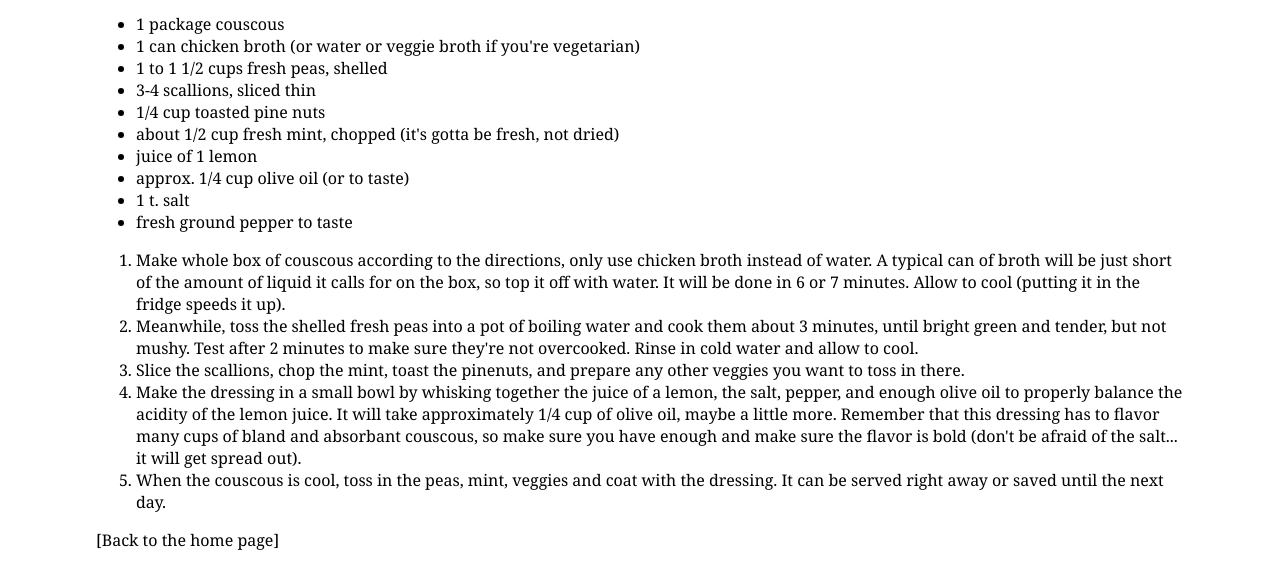
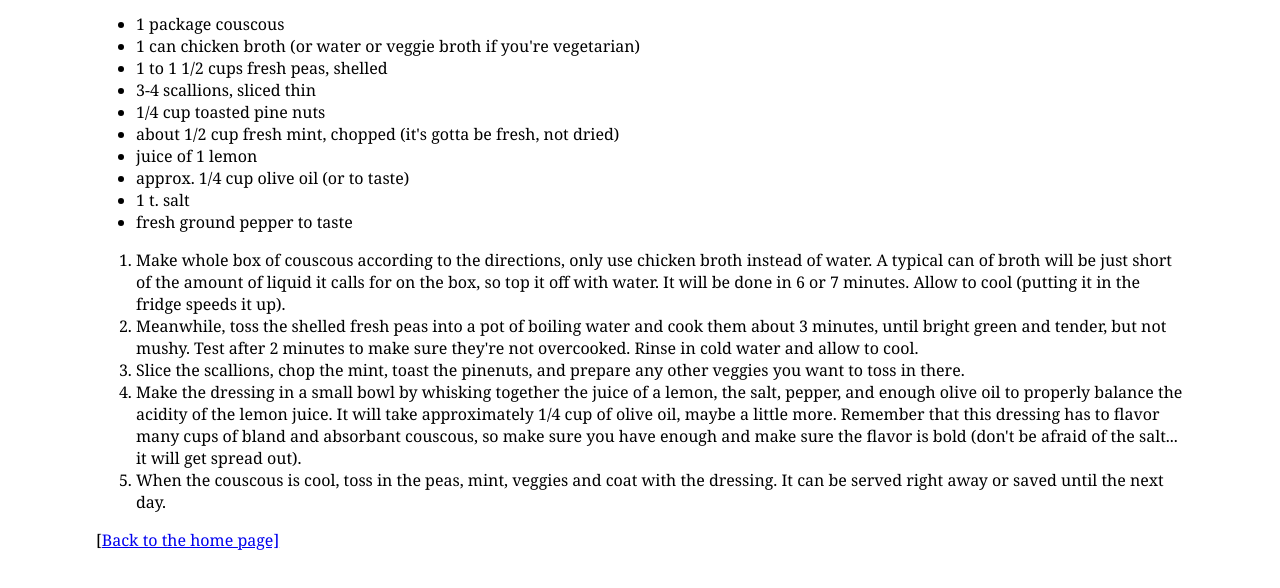
Before and after one commit to Erica5580/erica5580.github.io, a plain HTML site: page jenskitchen/recipes/pasta/couscous.html in a window 1280 px wide. Shown: the part 128-716 px from the top of the page. Drawn offline with Linux system fonts and the light colour scheme.

Commit message:
Update couscous.html

```diff
--- a/jenskitchen/recipes/pasta/couscous.html
+++ b/jenskitchen/recipes/pasta/couscous.html
@@ -48,7 +48,7 @@ small {
   <li>When the couscous is cool, toss in the peas, mint, veggies and coat with the dressing. It can be served right away or saved until the next day.</li>
 </ol>
 
-<p>[Back to the home page]</p>
+  <p>[<a href="../../index.html">Back to the home page]</a></p>
 
 </body>
 </html>
```
